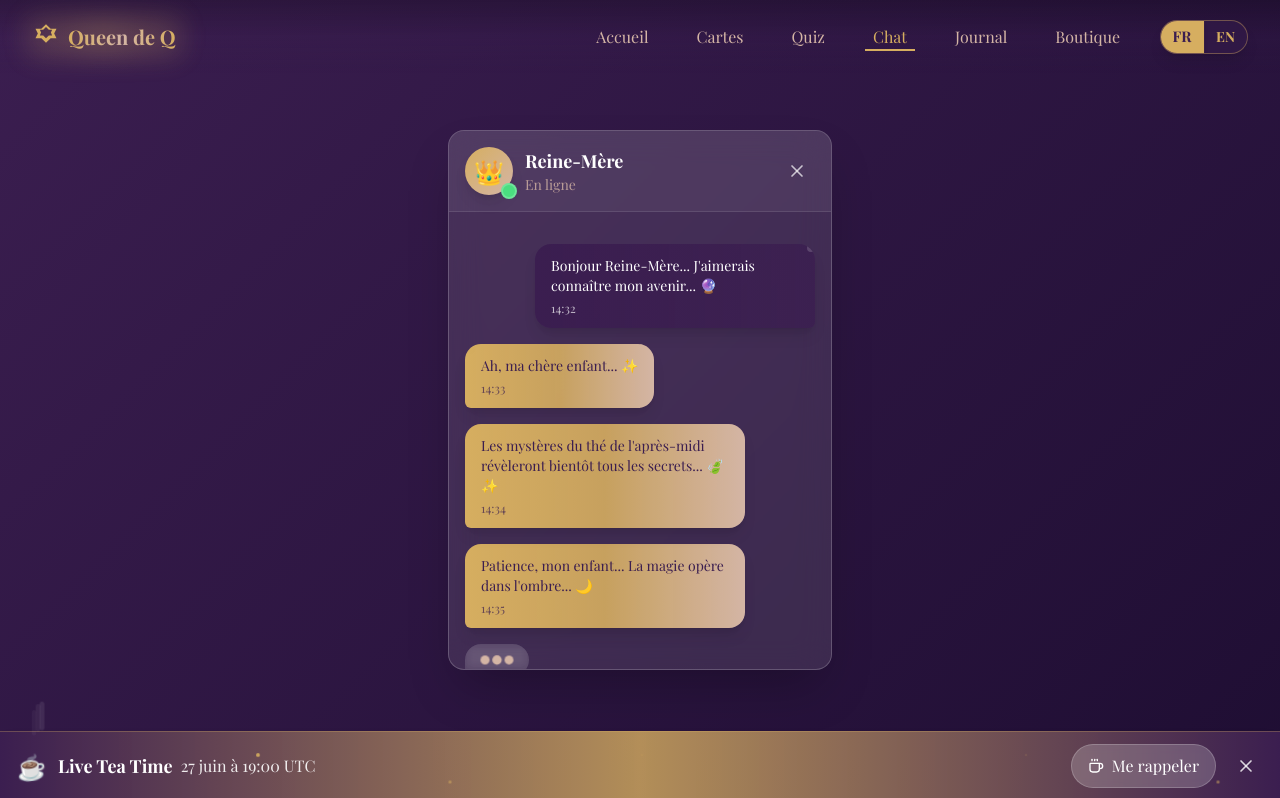
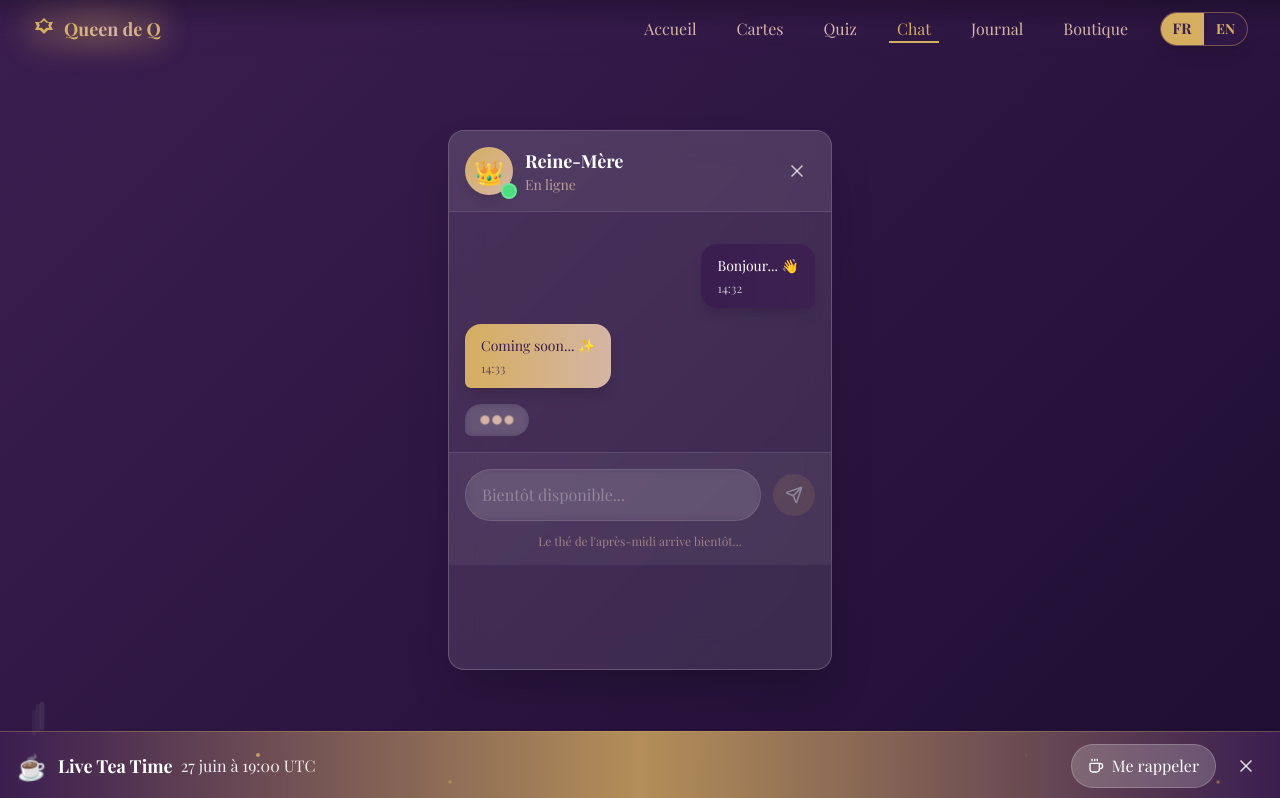
Before and after one commit to Korichi-ishak/Queen-Q, a React (Vite) app: page /chat in a window 1280 px wide. Shown: the top 798 px of the page. Built offline with nearby package versions, Linux system fonts and the light colour scheme.

Commit message:
fix: compact header UI and simplify coming-soon pages as requested

```diff
--- a/src/layout/Layout.tsx
+++ b/src/layout/Layout.tsx
@@ -30,8 +30,8 @@ export const Layout: React.FC = () => {
       <header
         className={`fixed top-0 left-0 right-0 z-50 transition-all duration-300 ${
           isScrolled
-            ? 'bg-gradient-to-b from-black/40 via-royal-purple/30 to-transparent backdrop-blur-md py-3 shadow-lg shadow-black/10'
-            : 'bg-gradient-to-b from-black/20 via-royal-purple/10 to-transparent py-5'
+            ? 'bg-gradient-to-b from-black/40 via-royal-purple/30 to-transparent backdrop-blur-md py-2 shadow-lg shadow-black/10'
+            : 'bg-gradient-to-b from-black/20 via-royal-purple/10 to-transparent py-3'
         }`}
       >
         <div className="max-w-7xl mx-auto px-4 sm:px-6 lg:px-8">
@@ -44,19 +44,19 @@ export const Layout: React.FC = () => {
               <div className="absolute -inset-2 bg-gradient-to-r from-imperial-gold/20 via-imperial-gold/40 to-imperial-gold/20 rounded-lg blur-md opacity-70 group-hover:opacity-100 transition duration-500"></div>
               <div className="relative flex items-center">
                 {/* Couronne SVG personnalisée */}
-                <svg width="28" height="28" viewBox="0 0 24 24" className="mr-2 text-imperial-gold" fill="currentColor">
+                <svg width="24" height="24" viewBox="0 0 24 24" className="mr-2 text-imperial-gold" fill="currentColor">
                   <path d="M12,1L8,5H3L5,9L3,13H8L12,17L16,13H21L19,9L21,5H16L12,1M12,3.441L14.4,5.841H17.241L16.241,8.241L17.241,10.641H14.4L12,13.041L9.6,10.641H6.759L7.759,8.241L6.759,5.841H9.6L12,3.441Z" />
                 </svg>
-                <span className="font-playfair font-bold text-xl bg-gradient-to-r from-imperial-gold via-rose-champagne to-imperial-gold bg-clip-text text-transparent">
+                <span className="font-playfair font-bold text-lg bg-gradient-to-r from-imperial-gold via-rose-champagne to-imperial-gold bg-clip-text text-transparent">
                   Queen de Q
                 </span>
               </div>
             </Link>
 
             {/* Navigation - Desktop */}
-            <div className="hidden md:flex items-center space-x-8">
+            <div className="hidden md:flex items-center space-x-6">
               <nav>
-                <ul className="flex space-x-8">
+                <ul className="flex space-x-6">
                   <li>
                     <Link
                       to="/"
@@ -174,7 +174,7 @@ export const Layout: React.FC = () => {
         {/* Menu mobile */}
         <div
           className={`md:hidden absolute top-full left-0 right-0 bg-black/60 backdrop-blur-md shadow-lg shadow-black/20 transition-all duration-300 overflow-hidden ${
-            isMenuOpen ? 'max-h-60 py-4' : 'max-h-0'
+            isMenuOpen ? 'max-h-80 py-4' : 'max-h-0'
           }`}
         >
           <nav className="max-w-7xl mx-auto px-4 sm:px-6">
--- a/src/pages/Chat.tsx
+++ b/src/pages/Chat.tsx
@@ -80,50 +80,22 @@ export const Chat: React.FC = () => {
                 animate={{ opacity: 1, x: 0 }}
                 transition={{ delay: 0.3, duration: 0.4 }}
               >
-                <div className="max-w-[80%] bg-gradient-to-r from-royal-purple via-royal-purple/90 to-royal-purple/80 text-white px-4 py-3 rounded-2xl rounded-br-md shadow-lg relative overflow-hidden">
-                  <div className="absolute top-0 right-0 w-2 h-2 bg-white/20 rounded-full animate-pulse"></div>
-                  <p className="text-sm">Bonjour Reine-Mère... J'aimerais connaître mon avenir... 🔮</p>
+                <div className="max-w-[80%] bg-gradient-to-r from-royal-purple to-royal-purple/80 text-white px-4 py-3 rounded-2xl rounded-br-md shadow-lg">
+                  <p className="text-sm">Bonjour... 👋</p>
                   <span className="text-xs text-white/70 mt-1 block">14:32</span>
                 </div>
               </motion.div>
 
-              {/* Queen Mother Message 1 */}
+              {/* Queen Mother Message */}
               <motion.div
                 className="flex justify-start"
                 initial={{ opacity: 0, x: -20 }}
                 animate={{ opacity: 1, x: 0 }}
-                transition={{ delay: 0.8, duration: 0.4 }}
+                transition={{ delay: 0.6, duration: 0.4 }}
               >
-                <div className="max-w-[80%] bg-gradient-to-r from-imperial-gold via-imperial-gold/90 to-rose-champagne text-royal-purple px-4 py-3 rounded-2xl rounded-bl-md shadow-lg relative overflow-hidden">
-                  <div className="absolute top-1 left-1 w-1 h-1 bg-royal-purple/30 rounded-full animate-ping"></div>
-                  <p className="text-sm font-medium">Ah, ma chère enfant... ✨</p>
+                <div className="max-w-[80%] bg-gradient-to-r from-imperial-gold to-rose-champagne text-royal-purple px-4 py-3 rounded-2xl rounded-bl-md shadow-lg">
+                  <p className="text-sm font-medium">Coming soon... ✨</p>
                   <span className="text-xs text-royal-purple/70 mt-1 block">14:33</span>
-                </div>
-              </motion.div>
-
-              {/* Queen Mother Message 2 */}
-              <motion.div
-                className="flex justify-start"
-                initial={{ opacity: 0, x: -20 }}
-                animate={{ opacity: 1, x: 0 }}
-                transition={{ delay: 1.2, duration: 0.4 }}
-              >
-                <div className="max-w-[80%] bg-gradient-to-r from-imperial-gold via-imperial-gold/90 to-rose-champagne text-royal-purple px-4 py-3 rounded-2xl rounded-bl-md shadow-lg relative">
-                  <p className="text-sm font-medium">Les mystères du thé de l'après-midi révèleront bientôt tous les secrets... 🍃✨</p>
-                  <span className="text-xs text-royal-purple/70 mt-1 block">14:34</span>
-                </div>
-              </motion.div>
-
-              {/* Queen Mother Message 3 */}
-              <motion.div
-                className="flex justify-start"
-                initial={{ opacity: 0, x: -20 }}
-                animate={{ opacity: 1, x: 0 }}
-                transition={{ delay: 1.6, duration: 0.4 }}
-              >
-                <div className="max-w-[80%] bg-gradient-to-r from-imperial-gold via-imperial-gold/90 to-rose-champagne text-royal-purple px-4 py-3 rounded-2xl rounded-bl-md shadow-lg">
-                  <p className="text-sm font-medium">Patience, mon enfant... La magie opère dans l'ombre... 🌙</p>
-                  <span className="text-xs text-royal-purple/70 mt-1 block">14:35</span>
                 </div>
               </motion.div>
 
@@ -132,7 +104,7 @@ export const Chat: React.FC = () => {
                 className="flex justify-start"
                 initial={{ opacity: 0 }}
                 animate={{ opacity: 1 }}
-                transition={{ delay: 1, duration: 0.4 }}
+                transition={{ delay: 0.9, duration: 0.4 }}
               >
                 <div className="bg-white/10 backdrop-blur-sm px-4 py-3 rounded-2xl rounded-bl-md">
                   <div className="flex space-x-1">
--- a/src/pages/Shop.tsx
+++ b/src/pages/Shop.tsx
@@ -49,24 +49,6 @@ const mockProducts: Product[] = [
     category: 'accessoires',
     badge: 'shop.badges.artisan',
     rating: 4.9
-  },
-  {
-    id: '5',
-    name: 'shop.products.candles.name',
-    price: 34.99,
-    image: '/assets/cards/placeholder.svg',
-    category: 'accessoires',
-    badge: 'shop.badges.organic',
-    rating: 4.6
-  },
-  {
-    id: '6',
-    name: 'shop.products.tarotCloth.name',
-    price: 56.99,
-    image: '/assets/cards/placeholder.svg',
-    category: 'accessoires',
-    badge: 'shop.badges.exclusive',
-    rating: 4.8
   }
 ];
 
@@ -262,42 +244,14 @@ export const Shop: React.FC = () => {
               whileHover={{ y: -5 }}
             >
               {/* Product Image */}
-              <div className="relative aspect-square bg-gradient-to-br from-royal-purple/5 via-imperial-gold/5 to-rose-champagne/5 flex items-center justify-center overflow-hidden">
-                <motion.div
-                  className="relative"
-                  whileHover={{ scale: 1.1, rotate: 5 }}
-                  transition={{ duration: 0.3 }}
-                >
-                  {getProductIcon(product.id)}
-                </motion.div>
-
-                {/* Magical Sparkles */}
-                <div className="absolute inset-0 overflow-hidden pointer-events-none">
-                  {[...Array(3)].map((_, i) => (
-                    <motion.div
-                      key={i}
-                      className="absolute w-1 h-1 bg-imperial-gold rounded-full"
-                      style={{
-                        left: `${20 + i * 30}%`,
-                        top: `${15 + i * 25}%`
-                      }}
-                      animate={{
-                        opacity: [0, 1, 0],
-                        scale: [0.5, 1, 0.5]
-                      }}
-                      transition={{
-                        duration: 2,
-                        repeat: Infinity,
-                        delay: i * 0.7,
-                        ease: "easeInOut"
-                      }}
-                    />
-                  ))}
+              <div className="relative aspect-square bg-gradient-to-br from-royal-purple/10 to-imperial-gold/10 flex items-center justify-center overflow-hidden">
+                <div className="w-20 h-20 bg-royal-purple/20 rounded-full flex items-center justify-center">
+                  <ShoppingBag className="w-10 h-10 text-royal-purple/60" />
                 </div>
 
                 {/* Badge */}
                 {product.badge && (
-                  <div className="absolute top-3 left-3 bg-gradient-to-r from-imperial-gold to-rose-champagne text-white px-3 py-1 rounded-full text-xs font-medium shadow-lg">
+                  <div className="absolute top-3 left-3 bg-imperial-gold text-white px-2 py-1 rounded-full text-xs font-medium">
                     {t(product.badge as any)}
                   </div>
                 )}
@@ -343,23 +297,16 @@ export const Shop: React.FC = () => {
                 </div>
 
                 <div className="flex items-center justify-between">
-                  <div className="flex flex-col">
-                    <span className="font-bold text-xl text-royal-purple">
-                      ${product.price.toFixed(2)} CAD
-                    </span>
-                    <span className="text-xs text-royal-purple/50">
-                      Livraison incluse
-                    </span>
-                  </div>
-                  <motion.button
+                  <span className="font-bold text-xl text-royal-purple">
+                    ${product.price.toFixed(2)} CAD
+                  </span>
+                  <button
                     disabled
-                    className="px-4 py-2 bg-gradient-to-r from-imperial-gold/20 to-rose-champagne/20 text-imperial-gold rounded-xl font-medium cursor-not-allowed opacity-40 border border-imperial-gold/30"
-                    whileHover={{ scale: 1.02 }}
-                    whileTap={{ scale: 0.98 }}
+                    className="px-4 py-2 bg-imperial-gold/30 text-imperial-gold rounded-xl font-medium cursor-not-allowed opacity-40 hover:opacity-40 transition-opacity duration-200"
                     aria-label="Ajouter au panier (indisponible)"
                   >
                     {t('shop.addToCart')}
-                  </motion.button>
+                  </button>
                 </div>
               </div>
             </motion.div>
```
